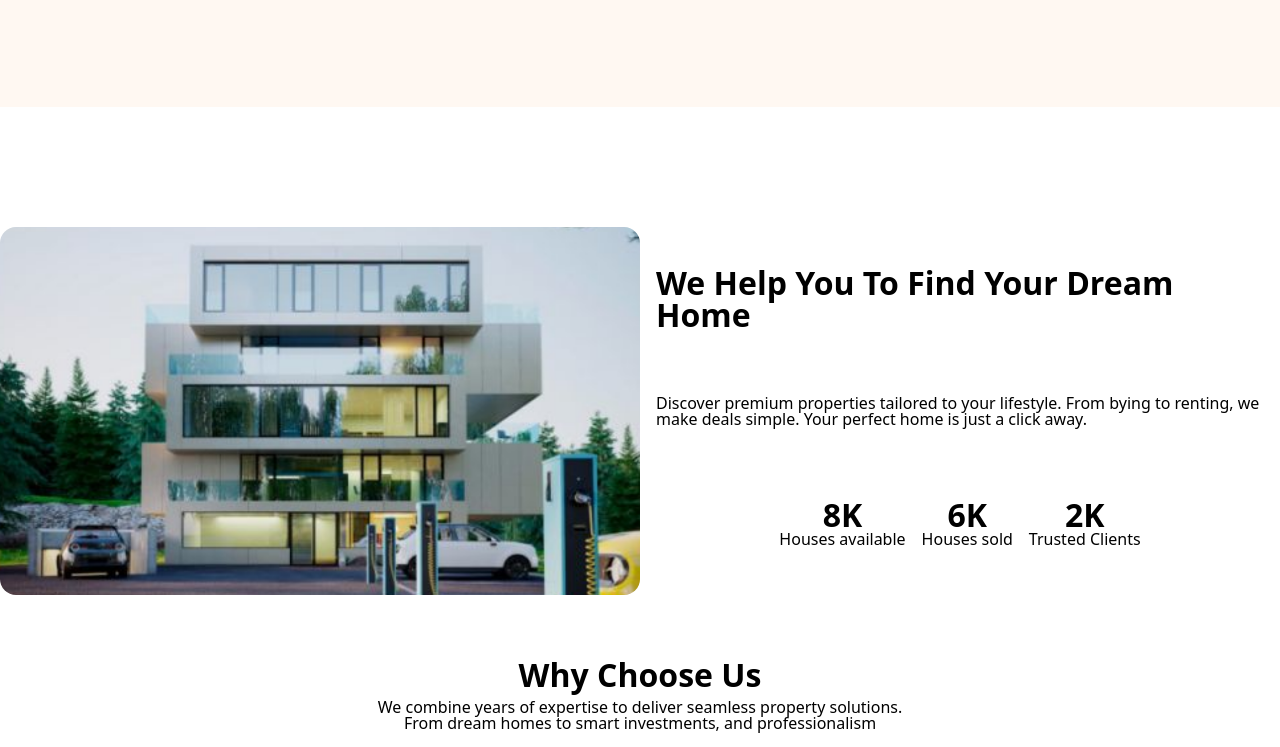
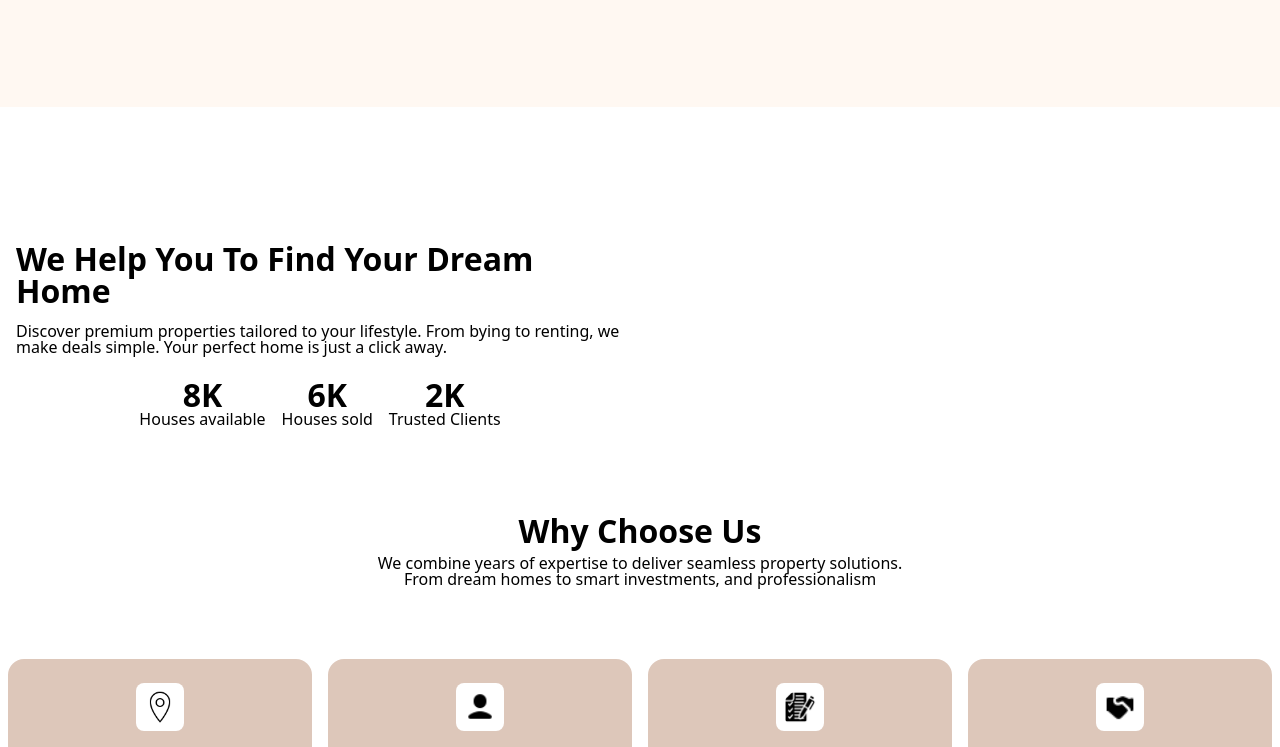
Before and after one commit to 2011Alexandrealvarenga/luxeville-react, a Next.js app: page / in a window 1280 px wide. Shown: the part 536-1283 px from the top of the page. Built offline with nearby package versions, Linux system fonts and the light colour scheme.

Commit message:
fixing vercel error

```diff
--- a/src/components/parts-site/help.tsx
+++ b/src/components/parts-site/help.tsx
@@ -1,4 +1,4 @@
-import imgBanner from '../../assets/img/img-help.png';
+// import imgBanner from '../../assets/img/img-help.png';
 import Icon_location from '../../assets/img/icons/marcador-50.png';
 import User_icon from '../../assets/img/icons/user.png';
 import Check_icon from '../../assets/img/icons/check-list.png';
@@ -9,10 +9,7 @@ export const Help = () =>{
     <section id="help" className="">
       <div className="container mx-auto">
         <div className="grid sm:grid-cols-2">
-          <img
-            src={imgBanner.src}
-            className='img-thumb no-border'
-          />
+
           <div className="content">
             <h2 className="title mb-4">We Help You To Find Your Dream Home</h2>
             <p className='mb-4'>Discover premium properties tailored to your lifestyle. From bying to renting, we make deals simple. Your perfect home is just a click away.</p>
```
